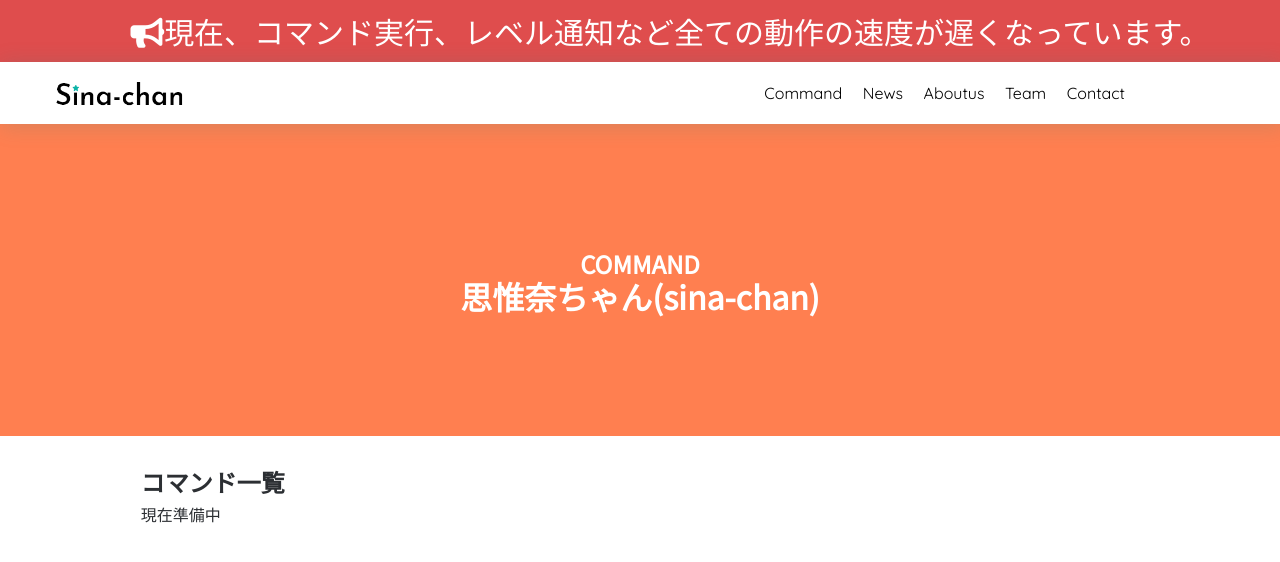
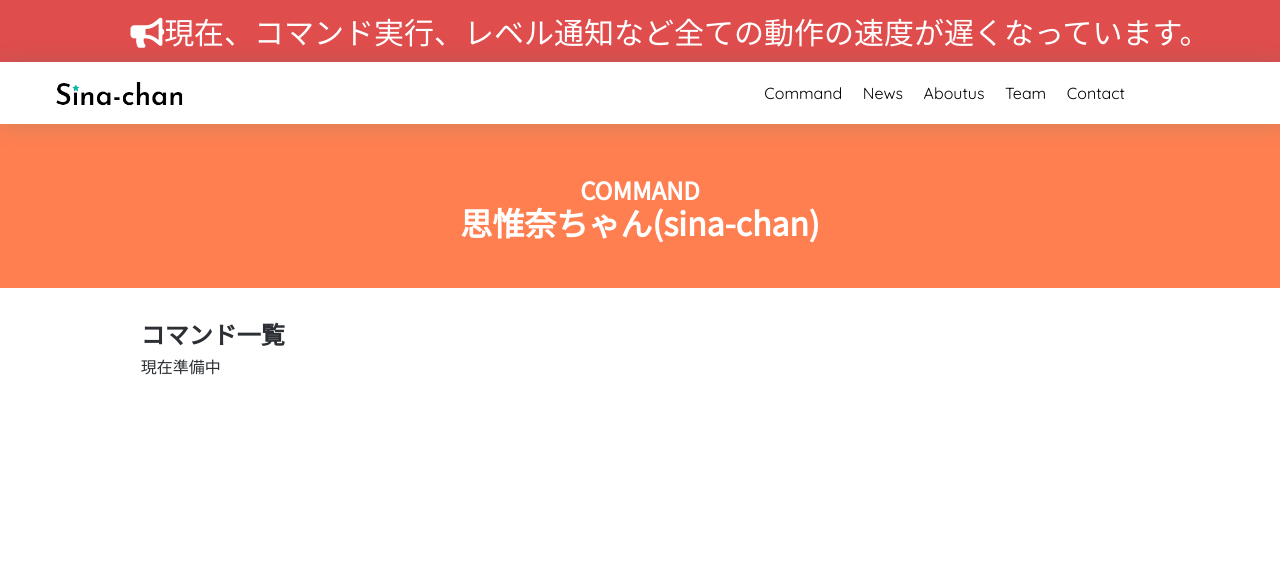
Before and after one commit to SinaKitagami/sinakitagami.github.io, a Jekyll site: the page built from command.md, in a window 1280 px wide and 900 px high. Shown: the top 562 px of the window. Built offline with Jekyll 4.4.1, drawn with Linux system fonts in a browser that asks for light colours; nearby versions of some CDN libraries.

Commit message:
修正完了

```diff
--- a/assets/css/main.scss
+++ b/assets/css/main.scss
@@ -361,11 +361,11 @@ body{
   }
 /*yuki384さんのサイトからインスパイアされました!*/
   .post-head{
-    padding: 100px 11% 124px;
+    padding: 100px 11% 50px;
     background-color: coral;
     color: #fff;
     text-align: center;
-    margin-top: 124px;
+    margin-top: 50px;
     h2{
       margin-top: 1em;
     }
```
